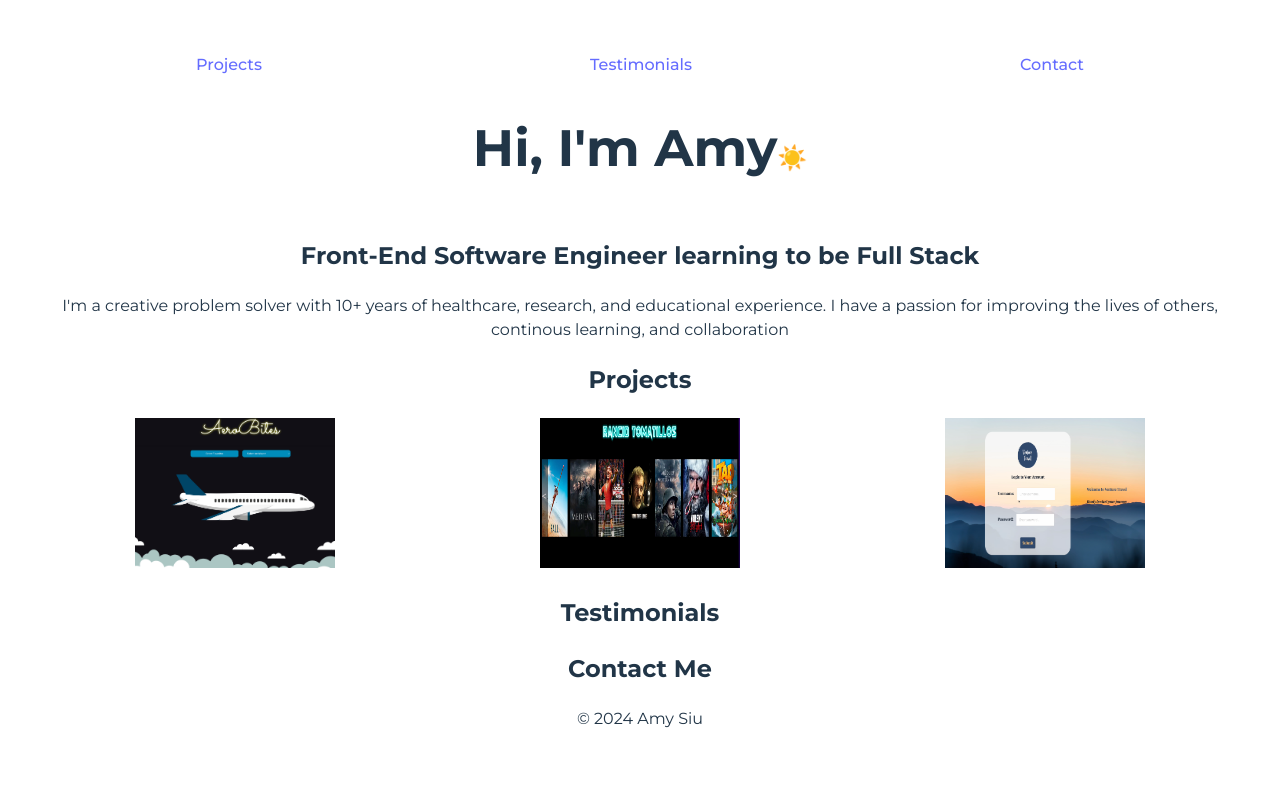
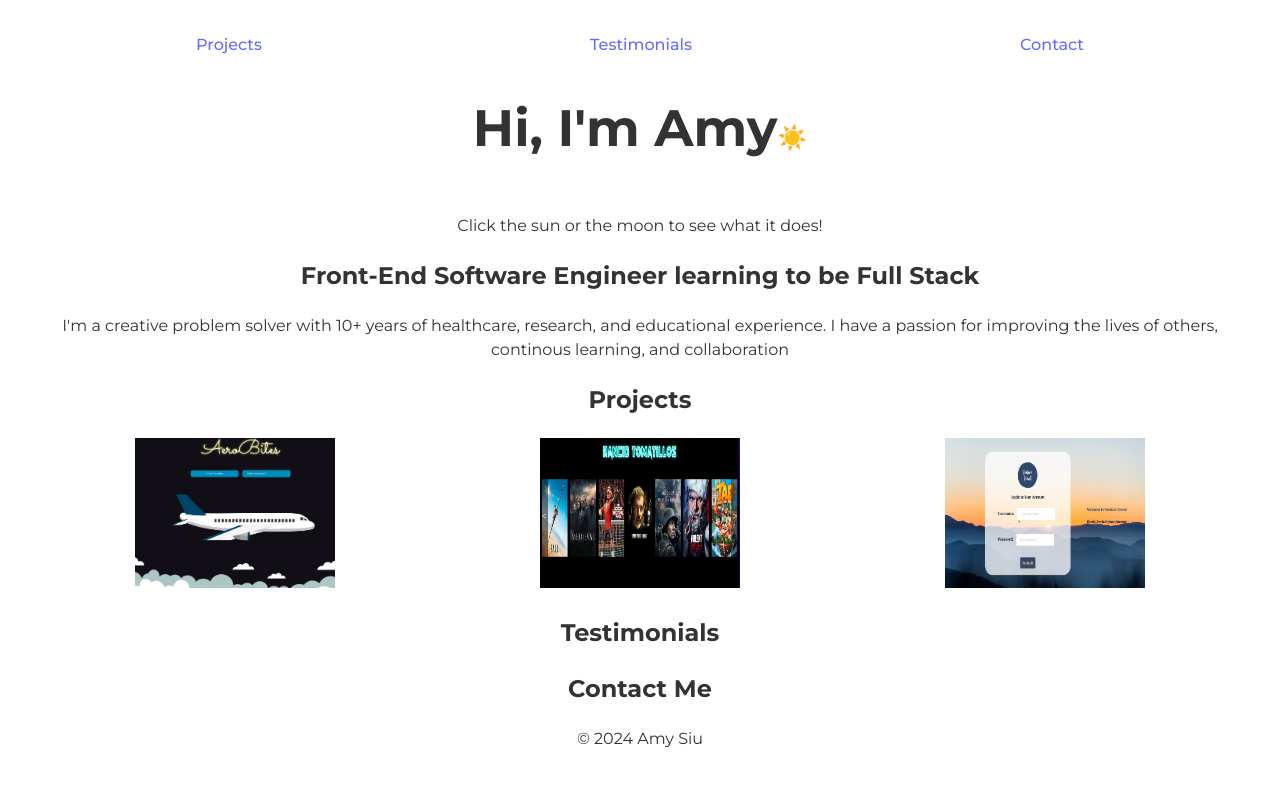
Before and after one commit to amysiu1028/Portfolio, a React (Vite) app: page / in a window 1280 px wide. Shown: the top 786 px of the page. Built offline with nearby package versions, Linux system fonts and the light colour scheme.

Commit message:
feat/light-dark-mode-complete

```diff
--- a/src/Components/Intro/Intro.jsx
+++ b/src/Components/Intro/Intro.jsx
@@ -9,6 +9,7 @@ function Intro() {
           <h1>Hi, I'm Amy</h1>
           <DarkModeToggle/>
         </section>
+        <p>Click the sun or the moon to see what it does!</p>
         <h2><b>Front-End Software Engineer</b> learning to be Full Stack</h2>
         <p>I'm a creative problem solver with 10+ years of healthcare, research, and educational experience. I have a passion for improving the lives of others, continous learning, and collaboration</p>
     </div>
--- a/src/contexts/ThemeContext.jsx
+++ b/src/contexts/ThemeContext.jsx
@@ -4,7 +4,6 @@ import { createContext, useContext, useState } from 'react';
 
 //create context to manage theme globally across this app
 const ThemeContext = createContext();
-
 
 // useTheme function = custom hook created using the useContext hook. Allows you to access the current theme state and the toggleTheme function within your components.
 export const useTheme = () => {
--- a/src/main.jsx
+++ b/src/main.jsx
@@ -1,14 +1,28 @@
-import React from 'react'
 import ReactDOM from 'react-dom/client';
 import App from './Components/App/App.jsx';
 import './index.css';
+import { useEffect } from 'react';
 import { BrowserRouter } from 'react-router-dom';
-import { ThemeProvider } from './contexts/ThemeContext.jsx';
+import { ThemeProvider, useTheme } from './contexts/ThemeContext.jsx';
+
+const ThemeWrapper = () => {
+  const { theme } = useTheme();
+
+  useEffect(() => {
+    document.body.style.transition = 'background-color 0.3s, color 0.3s';
+    document.body.style.backgroundColor = theme.background;
+    document.body.style.color = theme.color;
+  }, [theme]);
+
+  return (
+    <BrowserRouter>
+      <App />
+    </BrowserRouter>
+  );
+};
 
 ReactDOM.createRoot(document.getElementById('root')).render(
-  <BrowserRouter>
-    <ThemeProvider>
-      <App />
-    </ThemeProvider>
-  </BrowserRouter>
+  <ThemeProvider>
+    <ThemeWrapper/>
+  </ThemeProvider>
 );
```
Also changed, not shown: src/Components/App/App.jsx (+4 -4 lines).
